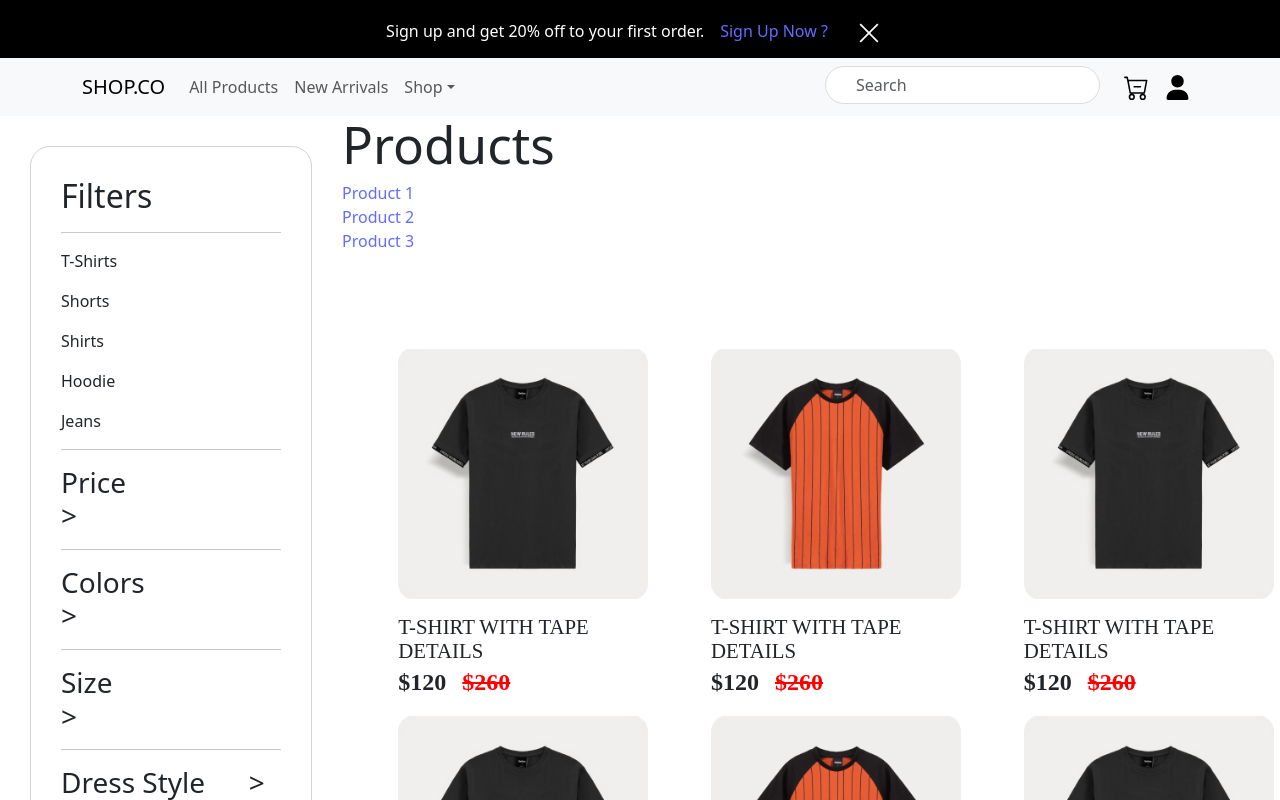
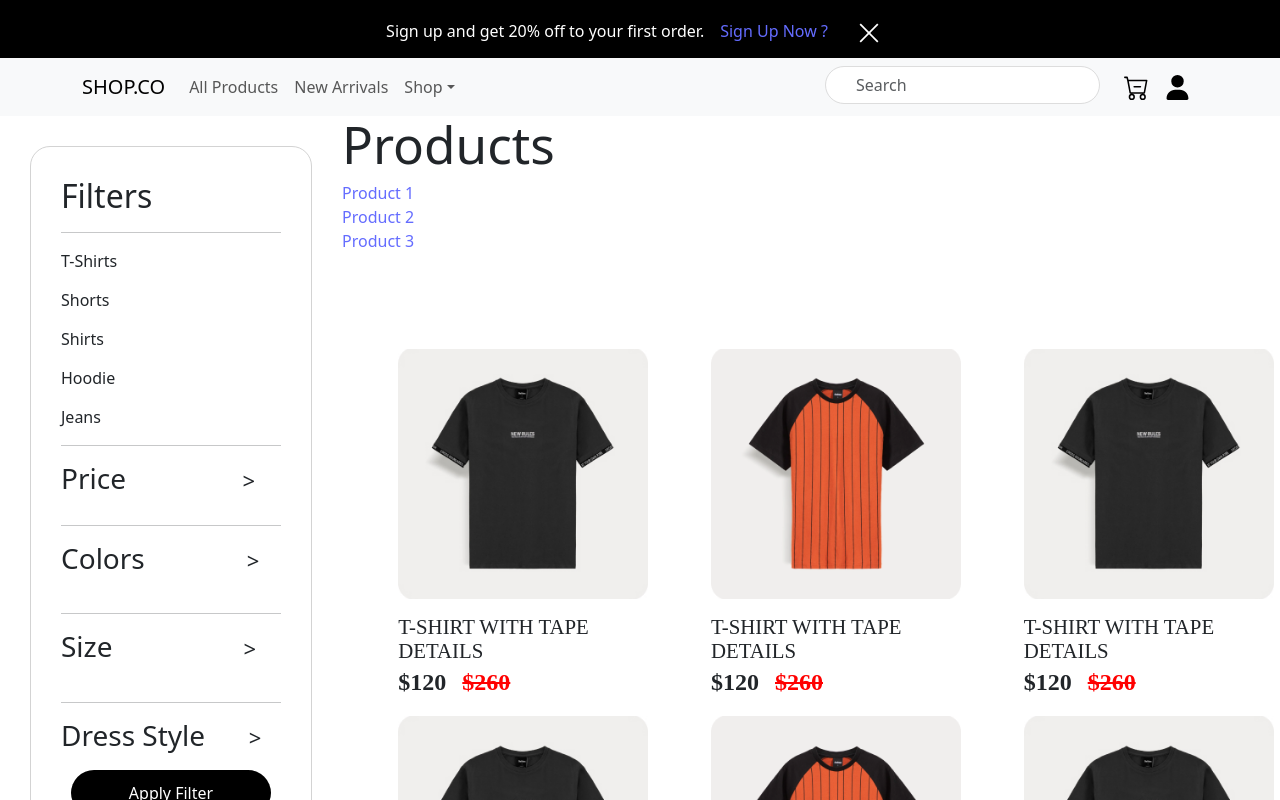
Before and after one commit to BlulogixTraining/stajA-marketplace, a React (Vite) app in the folder frontEnd/: page /products in a window 1280 px wide. Shown: the top 800 px of the page. Built offline with nearby package versions, Linux system fonts and the light colour scheme.

Commit message:
commited

```diff
--- a/frontEnd/src/components/Filters/Filters.module.css
+++ b/frontEnd/src/components/Filters/Filters.module.css
@@ -14,8 +14,23 @@
   background-color: black;
   color: white;
 }
-h2 p{
-    font-size: 20px;
+.dressings p{
+    cursor: pointer;
+    margin-bottom: 15px;
+}
+.price h3{
+    cursor: pointer;
+}
+.colors h3{
+    display: inline-block;
+    cursor: pointer;
+}
+.size h3{
+    display: inline-block;
+    cursor: pointer;
+}
+.style h3{
+    cursor: pointer;
 }
 .price h2 {
   padding-bottom: 20px;
@@ -28,12 +43,33 @@ h2 p{
 .size button {
   margin: 2px;
 }
+.size p{
+    display: inline-block;
+    font-size: 22px;
+}
+.price p{
+    display: inline-block;
+    font-size: 22px;
+}
+.style a{
+    display: inline-block;
+    font-size: 22px;
+}
+.colors p{
+    display: inline-block;
+    font-size: 22px;
+}
 .colors button{
-    margin: 7px;
+    margin: 6px;
     height: 40px;
     width: 40px;
     border-radius: 100px;
-
+}
+.colors button {
+  margin: 7px;
+  height: 40px;
+  width: 40px;
+  border-radius: 100px;
 }
 .colors .red {
   background-color: red;
```
